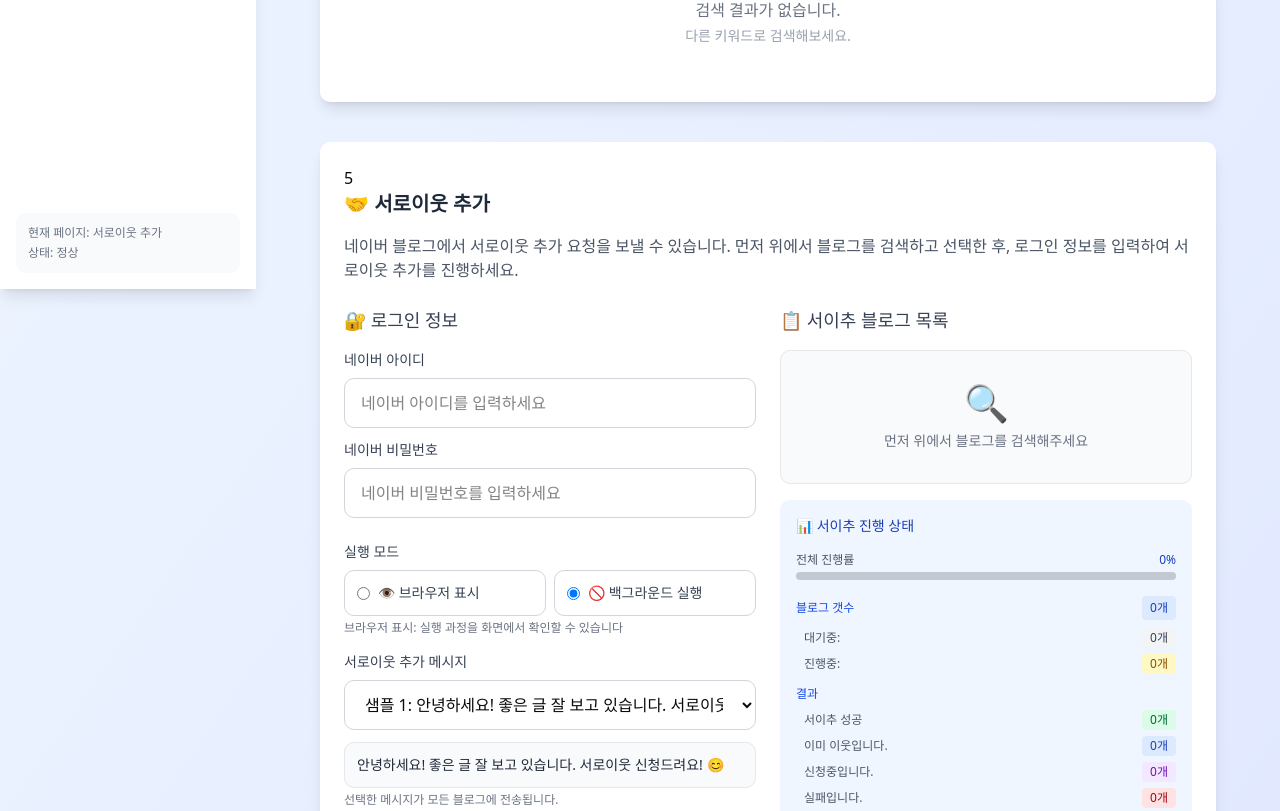
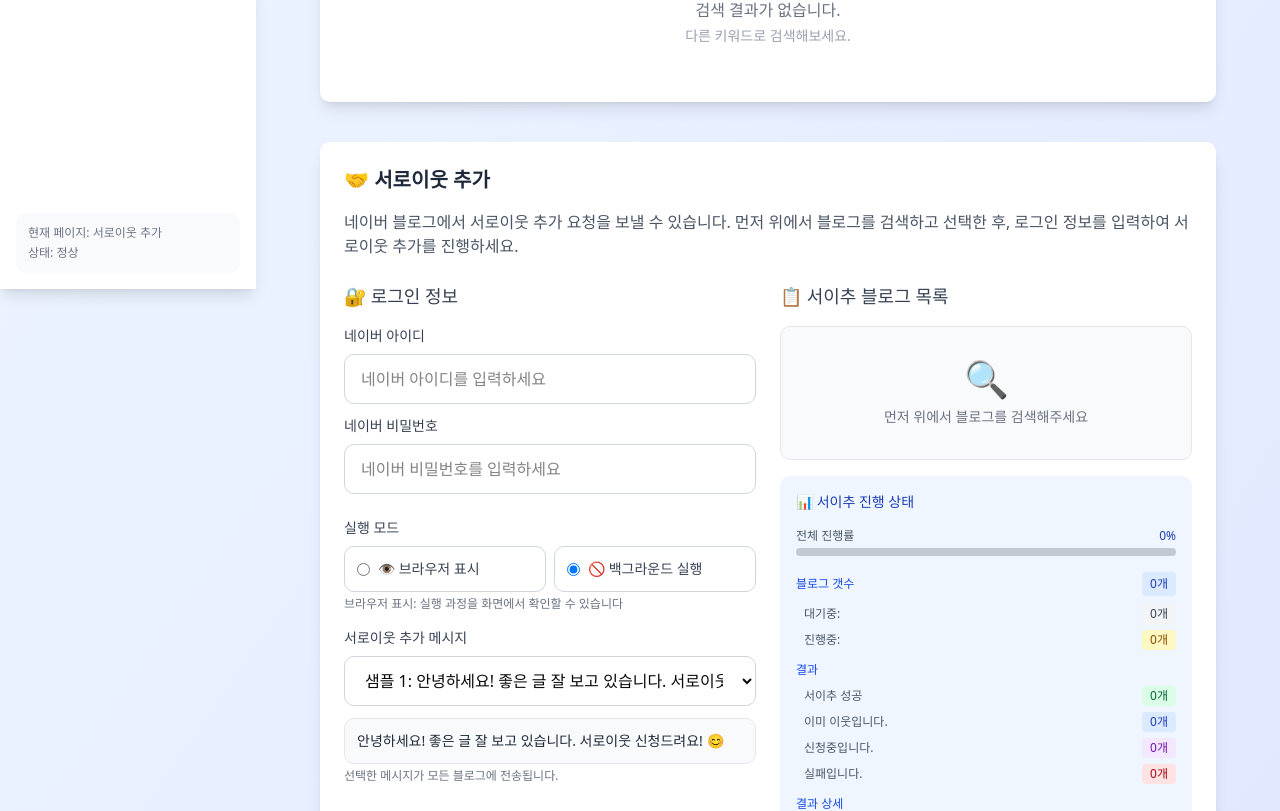
Before and after one commit to leo93k/test-app, a Next.js app: page /crawler in a window 1280 px wide. Shown: the part 511-1322 px from the top of the page. Built offline with nearby package versions, Linux system fonts and the light colour scheme.

Commit message:
refactor: FriendRequestSection에서 불필요한 import 제거

```diff
--- a/components/CrawlerTab/FriendRequestSection.tsx
+++ b/components/CrawlerTab/FriendRequestSection.tsx
@@ -759,7 +759,6 @@ export default function FriendRequestSection({
     return (
         <div className="max-w-4xl mx-auto mb-8">
             <div className="bg-white dark:bg-gray-800 rounded-lg shadow-lg p-6">
-                {maxConcurrent}
                 <h3 className="text-xl font-semibold text-gray-800 dark:text-white mb-4">
                     🤝 서로이웃 추가
                 </h3>
```
